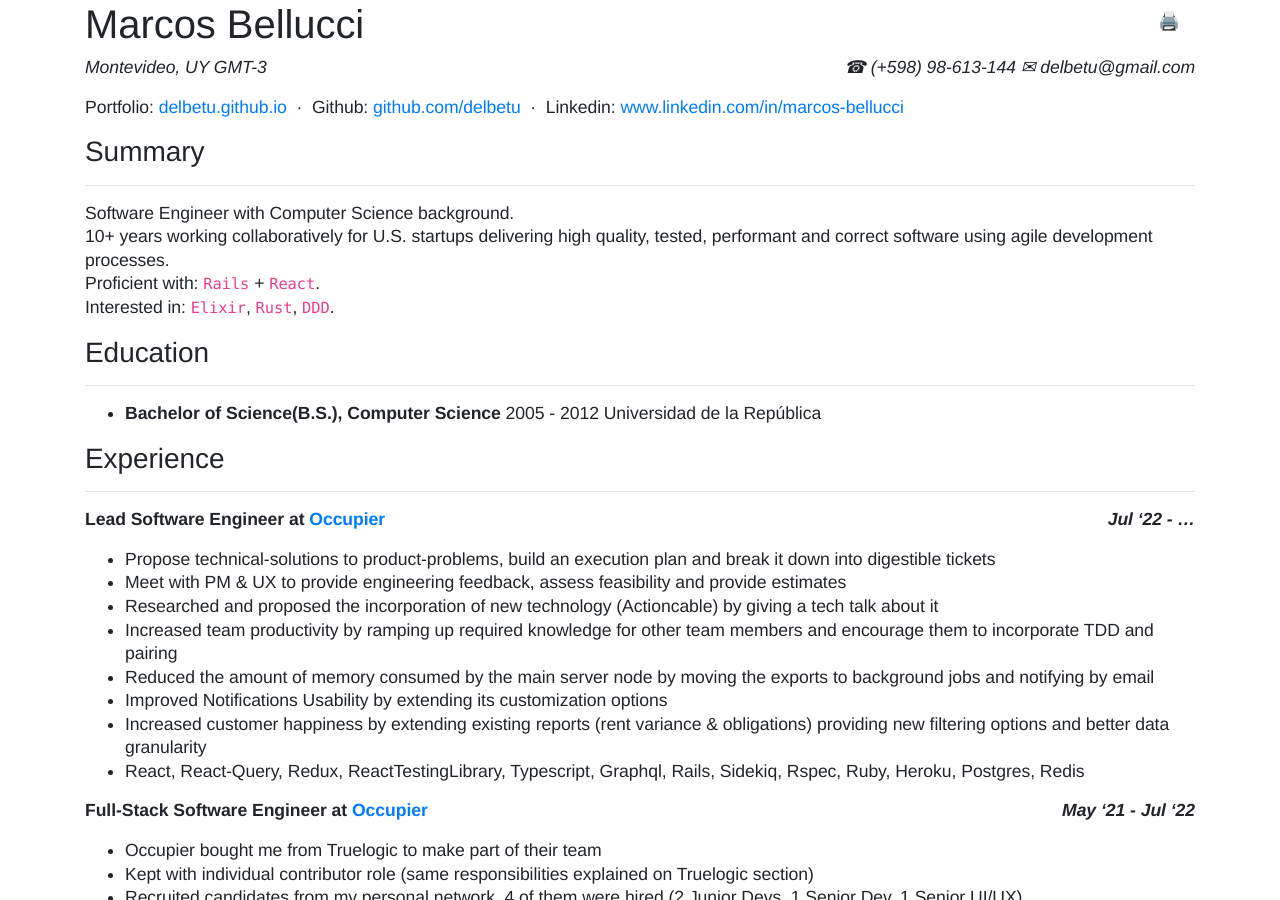
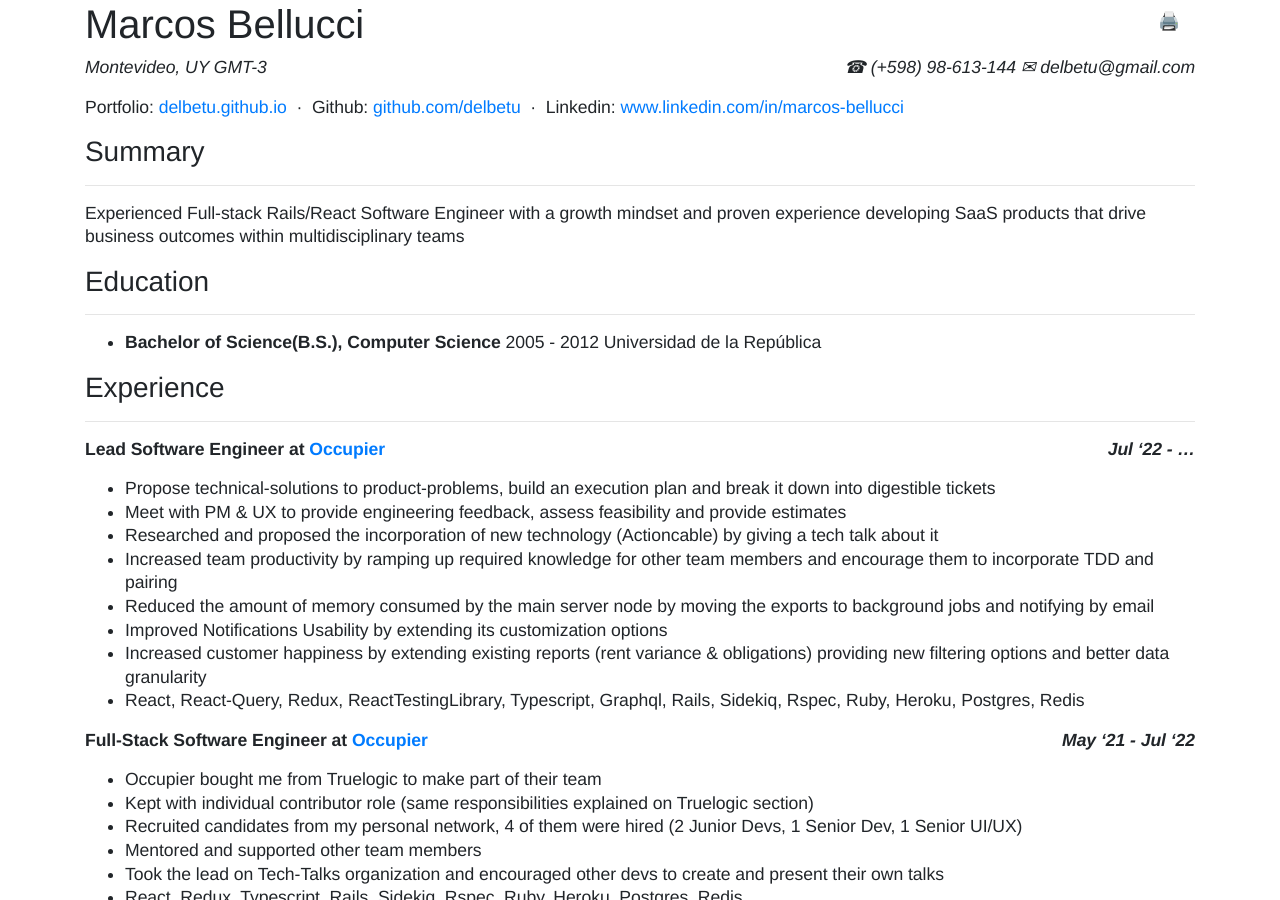
Before and after one commit to delbetu/delbetu.github.io, a Jekyll site: the page built from resume.md, in a window 1280 px wide and 900 px high. Built offline with Jekyll 4.4.1, drawn with Linux system fonts in a browser that asks for light colours; emoji names are drawn with the system emoji font.

Commit message:
Update resume.md

```diff
--- a/resume.md
+++ b/resume.md
@@ -18,10 +18,7 @@
 <!-- Highligt the most applicable skills that I can offer and match the description -->
 <!-- Most common skills are: communication & collaboration, Proficency with Rails & Javascript, DB Manangement, Agile Familiarity, Testing Frameworks -->
 
-Software Engineer with Computer Science background.
-10+ years working collaboratively for U.S. startups delivering high quality, tested, performant and correct software using agile development processes.
-Proficient with: `Rails` + `React`.
-Interested in: `Elixir`, `Rust`, `DDD`.
+Experienced Full-stack Rails/React Software Engineer with a growth mindset and proven experience developing SaaS products that drive business outcomes within multidisciplinary teams
 
 ### Education
 ---
```
